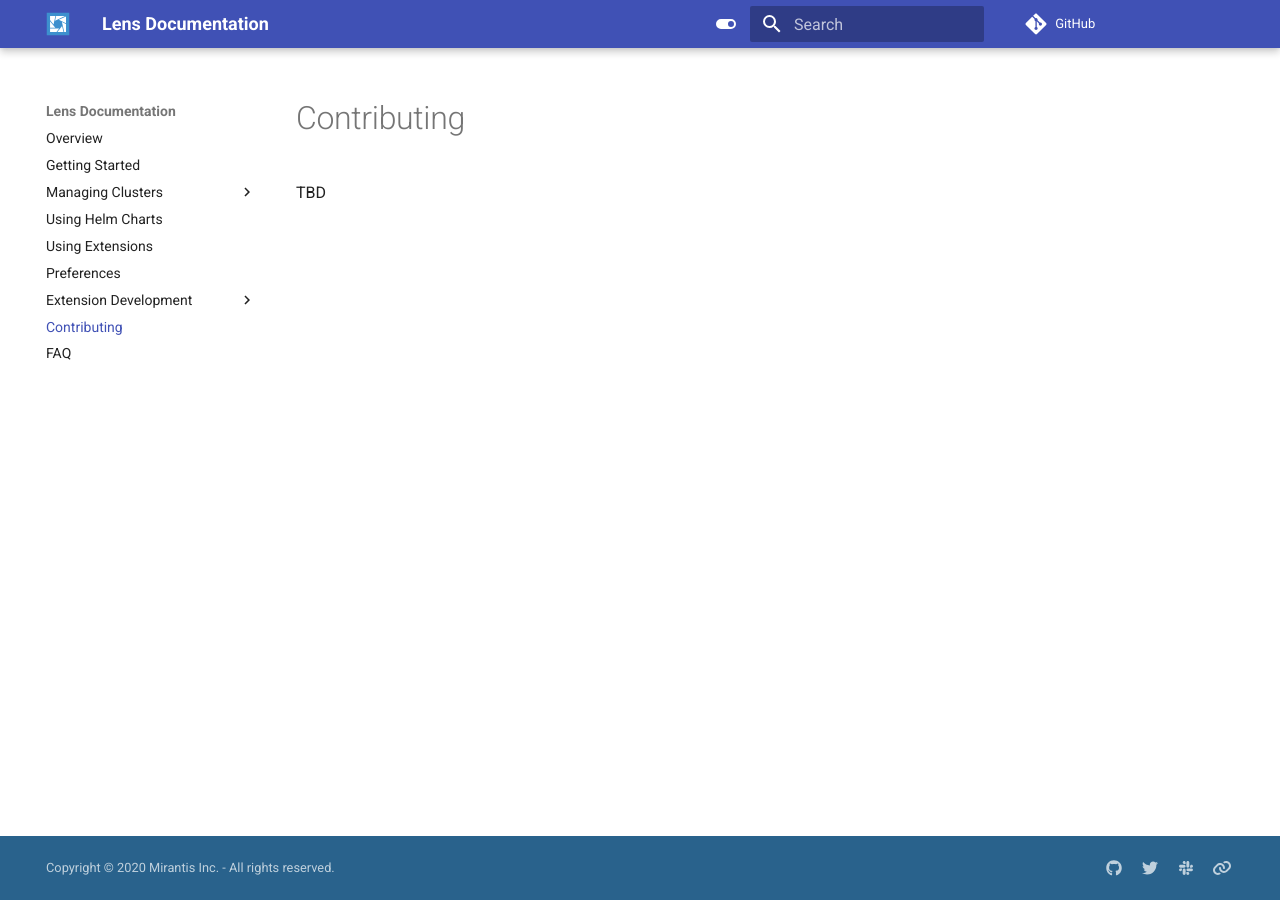
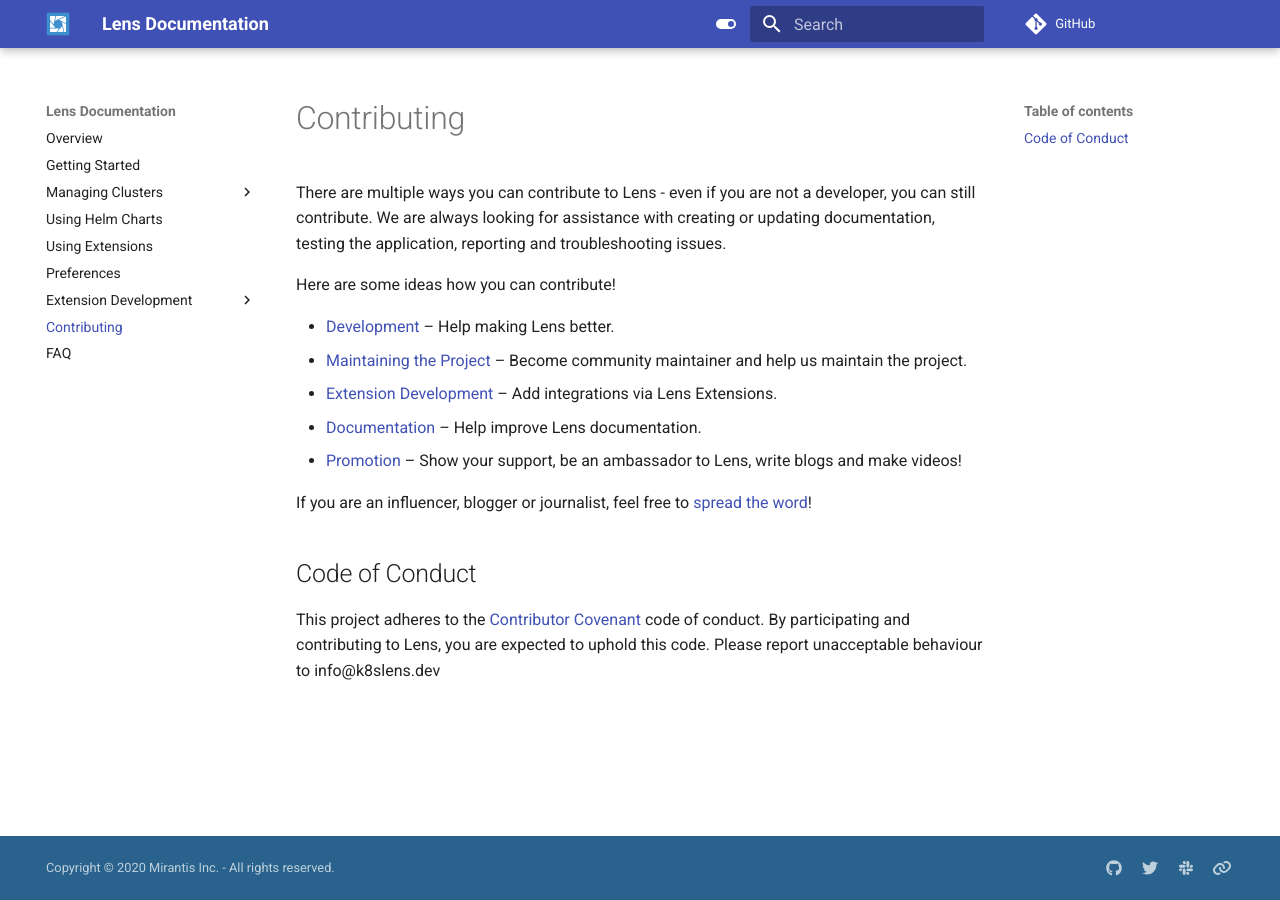
Before and after one commit to windev0609/Lens, an MkDocs documentation site: the page built from docs/contributing/README.md, in a window 1280 px wide. Built offline with MkDocs 1.6.1 and Material for MkDocs 9.7.7, drawn with Linux system fonts in a browser that asks for light colours; comment, search, counter and statistics services are not loaded; the version menu is left out.

Commit message:
New Documentation: Contributing section (#1266)
Signed-off-by: Miska Kaipiainen <miska.kaipiainen@gmail.com>

```diff
--- a/docs/contributing/README.md
+++ b/docs/contributing/README.md
@@ -1 +1,17 @@
-TBD
+# Contributing
+
+There are multiple ways you can contribute to Lens - even if you are not a developer, you can still contribute. We are always looking for assistance with creating or updating documentation, testing the application, reporting and troubleshooting issues.
+
+Here are some ideas how you can contribute!
+
+* [Development](./development.md) – Help making Lens better.
+* [Maintaining the Project](./maintainers.md) – Become community maintainer and help us maintain the project.
+* [Extension Development](../extensions) – Add integrations via Lens Extensions.
+* [Documentation](./documentation.md) – Help improve Lens documentation.
+* [Promotion](./promotion.md) – Show your support, be an ambassador to Lens, write blogs and make videos!
+
+If you are an influencer, blogger or journalist, feel free to [spread the word](./promotion.md)!
+
+## Code of Conduct
+
+This project adheres to the [Contributor Covenant](https://www.contributor-covenant.org/) code of conduct. By participating and contributing to Lens, you are expected to uphold this code. Please report unacceptable behaviour to info@k8slens.dev
```
Also changed, not shown: docs/contributing/development.md (added, +3 -0 lines), docs/contributing/documentation.md (added, +22 -0 lines), docs/contributing/maintainers.md (added, +17 -0 lines), docs/contributing/promotion.md (added, +27 -0 lines).
